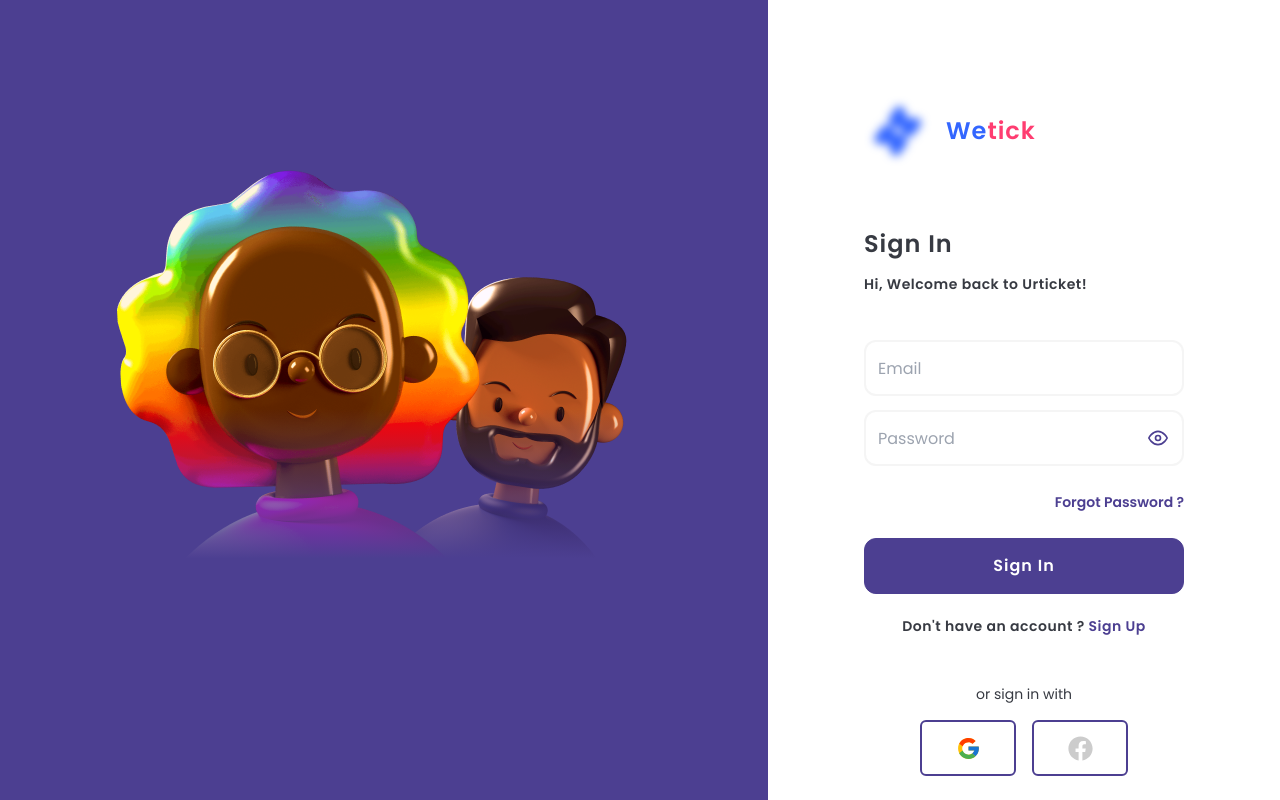
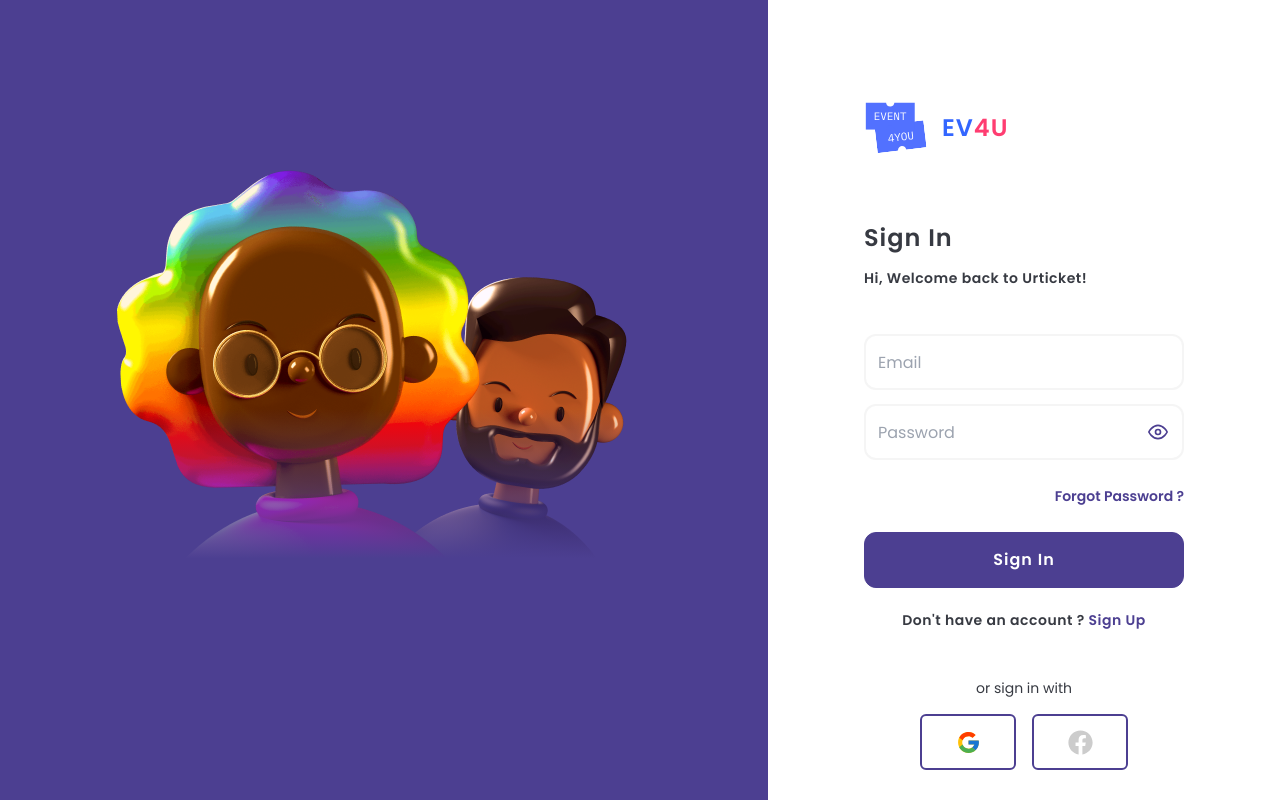
Before and after one commit to masgunady/ev4u-event-organizer, a React (Vite) app: page /auth/login in a window 1280 px wide. Built offline with nearby package versions, Linux system fonts and the light colour scheme.

Commit message:
rebranding

```diff
--- a/index.html
+++ b/index.html
@@ -2,13 +2,9 @@
 <html lang="en">
     <head>
         <meta charset="UTF-8" />
-        <link
-            rel="icon"
-            type="image/svg+xml"
-            href="/src/assets/img/icon-logo.svg"
-        />
+        <link rel="icon" type="image/svg+xml" href="/src/assets/img/icon-logo.svg" />
         <meta name="viewport" content="width=device-width, initial-scale=1.0" />
-        <title>Weetick</title>
+        <title>EV4U</title>
     </head>
     <body>
         <div id="root"></div>
--- a/src/components/Footer.jsx
+++ b/src/components/Footer.jsx
@@ -1,10 +1,6 @@
 import logo from '../assets/img/icon-logo.svg'
 import { Link } from 'react-router-dom'
-import {
-    AiFillInstagram,
-    AiFillFacebook,
-    AiOutlineTwitter,
-} from 'react-icons/ai'
+import { AiFillInstagram, AiFillFacebook, AiOutlineTwitter } from 'react-icons/ai'
 import { FaWhatsappSquare } from 'react-icons/fa'
 const Footer = () => {
     return (
@@ -18,15 +14,13 @@
                         <div>
                             <Link to='/'>
                                 <p className='text-2xl font-semibold text-[#3366FF] tracking-[1px]'>
-                                    We
-                                    <span className='text-[#FF3D71]'>tick</span>
+                                    EV
+                                    <span className='text-[#FF3D71]'>4U</span>
                                 </p>
                             </Link>
                         </div>
                     </div>
-                    <div className='mt-7 text-sm text-[#373a42] font-semibold tracking-[1px]'>
-                        Find events you love with our!
-                    </div>
+                    <div className='mt-7 text-sm text-[#373a42] font-semibold tracking-[1px]'>Find events you love with our!</div>
                     <div className='flex items-center gap-5 md:gap-0.5 lg:gap-5 mt-4'>
                         <div>
                             <Link to=''>
@@ -59,9 +53,7 @@
                     </div>
                 </div>
                 <div className='flex flex-col gap-5 mt-2'>
-                    <div className='text-base text-[#373a42] font-semibold tracking-[1px]'>
-                        Wetick
-                    </div>
+                    <div className='text-base text-[#373a42] font-semibold tracking-[1px]'>EV4U</div>
                     <div>
                         <ul className='flex flex-col gap-4 text-sm text-[#c1c5d0] font-medium tracking-[1px]'>
                             <li>
@@ -93,9 +85,7 @@
                     </div>
                 </div>
                 <div className='flex flex-col gap-5 mt-2'>
-                    <div className='text-base text-[#373a42] font-semibold tracking-[1px]'>
-                        Features
-                    </div>
+                    <div className='text-base text-[#373a42] font-semibold tracking-[1px]'>Features</div>
                     <div>
                         <ul className='flex flex-col gap-4 text-sm text-[#c1c5d0] font-medium tracking-[1px]'>
                             <li>
@@ -122,9 +112,7 @@
                     </div>
                 </div>
                 <div className='flex flex-col gap-5 mt-2'>
-                    <div className='text-base text-[#373a42] font-semibold tracking-[1px]'>
-                        Company
-                    </div>
+                    <div className='text-base text-[#373a42] font-semibold tracking-[1px]'>Company</div>
                     <div>
                         <ul className='flex flex-col gap-4 text-sm text-[#c1c5d0] font-medium tracking-[1px]'>
                             <li>
@@ -156,9 +144,7 @@
                     </div>
                 </div>
             </div>
-            <div className='md:self-start flex-1 my-7 text-base text-[#5a7184] font-semibold tracking-[1px]'>
-                &copy; 2020 Wetick All Rights Reserved
-            </div>
+            <div className='md:self-start flex-1 my-7 text-base text-[#5a7184] font-semibold tracking-[1px]'>&copy; 2020 EV4U All Rights Reserved</div>
         </>
     )
 }
--- a/src/components/Header.jsx
+++ b/src/components/Header.jsx
@@ -44,12 +44,13 @@
             <nav className='flex justify-between items-center w-[100%] h-24 px-9 lg:px-14 bg-white'>
                 <div className='flex justify-start items-center gap-2 lg:gap-3.5'>
                     <div>
-                        <img src={logo} alt='' />
+                        <img src={logo} className='w-16' alt='' />
                     </div>
                     <div>
                         <Link to='/'>
                             <p className='text-2xl font-semibold text-[#3366FF] tracking-[1px]'>
-                                We<span className='text-[#FF3D71]'>tick</span>
+                                EV
+                                <span className='text-[#FF3D71]'>4U</span>
                             </p>
                         </Link>
                     </div>
--- a/src/pages/auth/ForgotPassword.jsx
+++ b/src/pages/auth/ForgotPassword.jsx
@@ -48,13 +48,13 @@
                         <div className='w-full flex flex-col gap-3.5'>
                             <div className='flex justify-start items-center gap-3.5 mb-12'>
                                 <div>
-                                    <img src={logo} alt='' />
+                                    <img src={logo} className='w-16' alt='' />
                                 </div>
                                 <div>
                                     <Link to='/'>
                                         <p className='text-2xl font-semibold text-[#3366FF] tracking-[1px]'>
-                                            We
-                                            <span className='text-[#FF3D71]'>tick</span>
+                                            EV
+                                            <span className='text-[#FF3D71]'>4U</span>
                                         </p>
                                     </Link>
                                 </div>
--- a/src/pages/auth/ResetPassword.jsx
+++ b/src/pages/auth/ResetPassword.jsx
@@ -66,13 +66,13 @@
                         <div className='w-full flex flex-col gap-3.5'>
                             <div className='flex justify-start items-center gap-3.5 mb-12'>
                                 <div>
-                                    <img src={logo} alt='' />
+                                    <img src={logo} className='w-16' alt='' />
                                 </div>
                                 <div>
                                     <Link to='/'>
                                         <p className='text-2xl font-semibold text-[#3366FF] tracking-[1px]'>
-                                            We
-                                            <span className='text-[#FF3D71]'>tick</span>
+                                            EV
+                                            <span className='text-[#FF3D71]'>4U</span>
                                         </p>
                                     </Link>
                                 </div>
--- a/src/pages/auth/SignIn.jsx
+++ b/src/pages/auth/SignIn.jsx
@@ -142,13 +142,13 @@
                         <div className='w-full flex flex-col gap-3.5'>
                             <div className='flex justify-start items-center gap-3.5 mb-12'>
                                 <div>
-                                    <img src={logo} alt='' />
+                                    <img src={logo} className='w-16' alt='' />
                                 </div>
                                 <div>
                                     <Link to='/'>
                                         <p className='text-2xl font-semibold text-[#3366FF] tracking-[1px]'>
-                                            We
-                                            <span className='text-[#FF3D71]'>tick</span>
+                                            EV
+                                            <span className='text-[#FF3D71]'>4U</span>
                                         </p>
                                     </Link>
                                 </div>
--- a/src/pages/auth/SignUp.jsx
+++ b/src/pages/auth/SignUp.jsx
@@ -232,13 +232,13 @@
                         <div className='w-full flex flex-col gap-3.5'>
                             <div className='flex justify-start items-center gap-3.5 mb-12'>
                                 <div>
-                                    <img src={logo} alt='' />
+                                    <img src={logo} className='w-16' alt='' />
                                 </div>
                                 <div>
                                     <Link to='/'>
                                         <p className='text-2xl font-semibold text-[#3366FF] tracking-[1px]'>
-                                            We
-                                            <span className='text-[#FF3D71]'>tick</span>
+                                            EV
+                                            <span className='text-[#FF3D71]'>4U</span>
                                         </p>
                                     </Link>
                                 </div>
```
Also changed, not shown: src/assets/img/icon-logo.svg, src/assets/img/old-icon-logo.svg (added).
